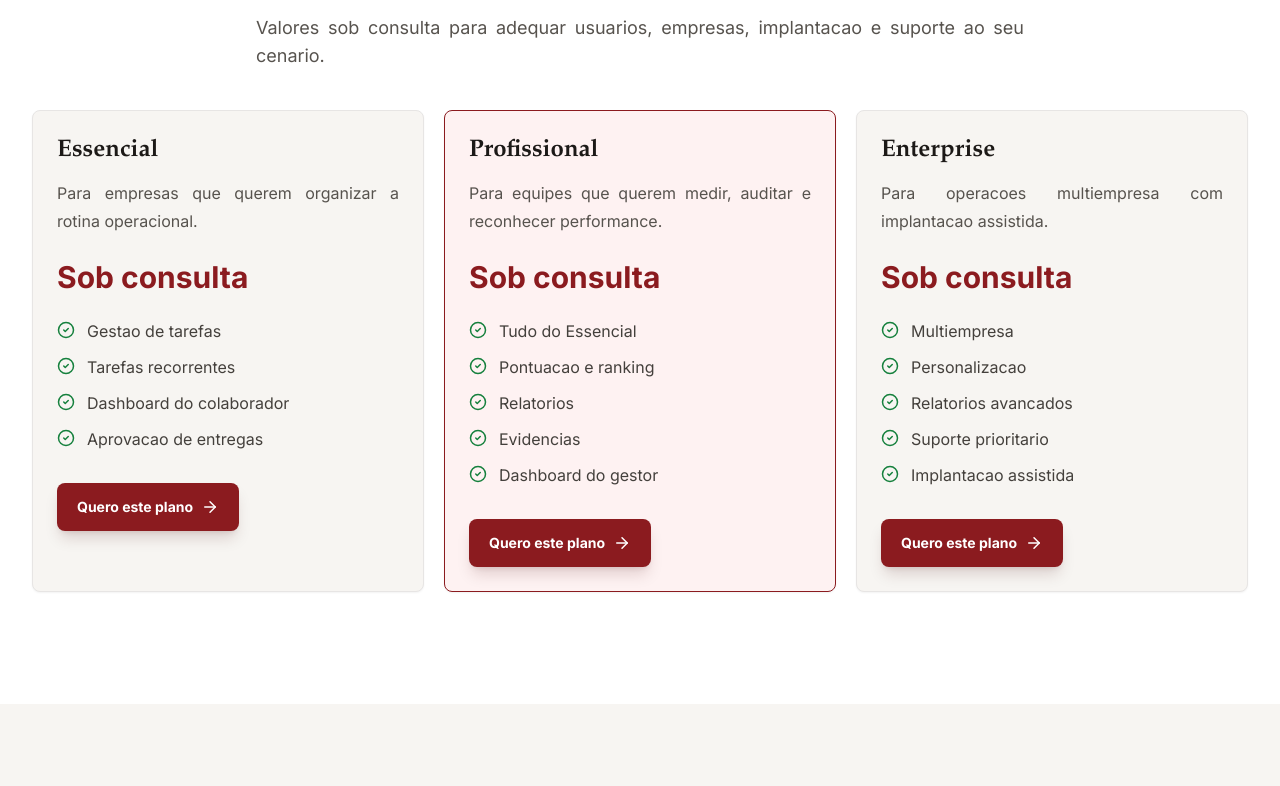
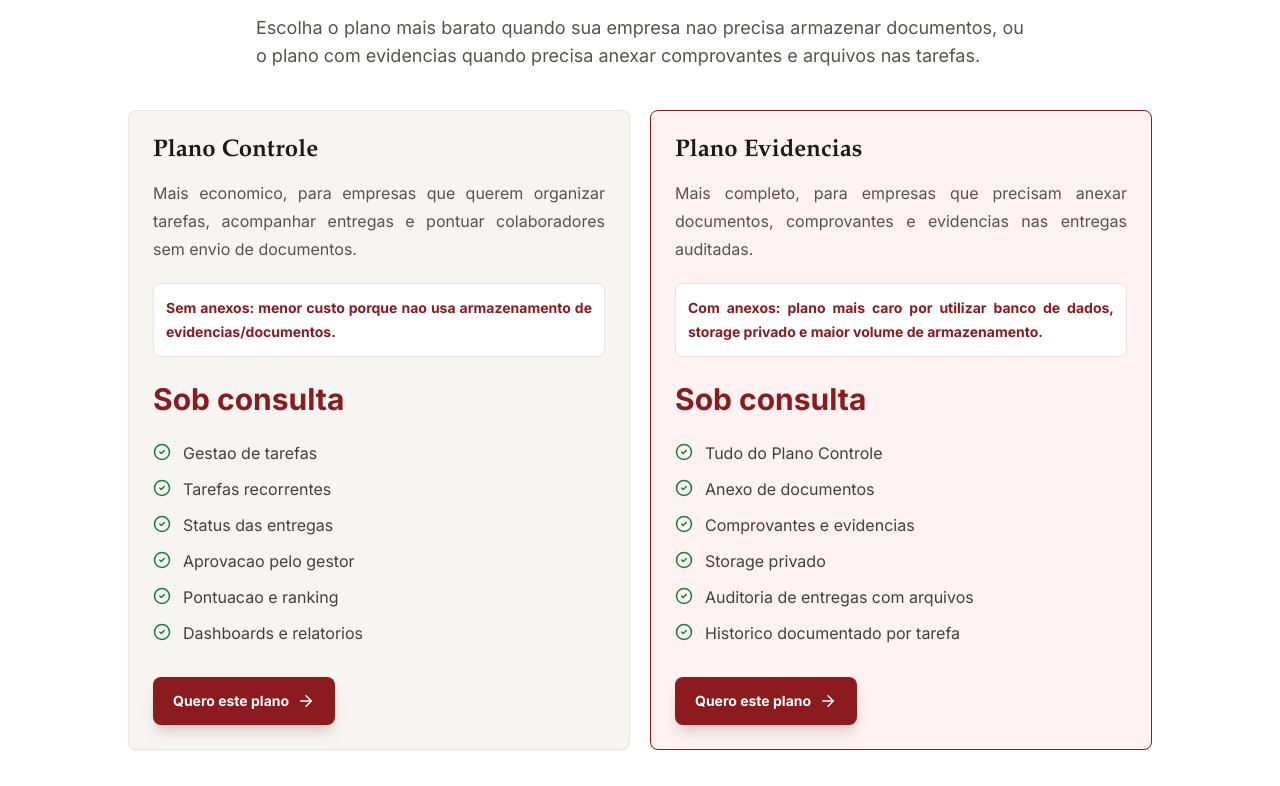
Before and after one commit to diegociatos/Check-Ciatos, a React (Vite) app: page / in a window 1280 px wide. Shown: the part 9534-10320 px from the top of the page. Built offline with nearby package versions, Linux system fonts and the light colour scheme; no server answers.

Commit message:
Simplify pricing to two storage-based plans

```diff
--- a/components/landing/LandingPage.tsx
+++ b/components/landing/LandingPage.tsx
@@ -28,7 +28,7 @@ import {
 const WHATSAPP_NUMBER = '5531999999999'; // Substitua pelo numero comercial real do Check-Ciatos.
 
 type IconCard = { title: string; value?: string; icon: LucideIcon };
-type Plan = { name: string; description: string; items: string[]; featured?: boolean };
+type Plan = { name: string; description: string; items: string[]; featured?: boolean; note: string };
 
 const navLinks = [
   { label: 'Problema', href: '#problema' },
@@ -137,18 +137,29 @@ const securityCards: IconCard[] = [
 ];
 
 const plans: Plan[] = [
-  { name: 'Essencial', description: 'Para empresas que querem organizar a rotina operacional.', items: ['Gestao de tarefas', 'Tarefas recorrentes', 'Dashboard do colaborador', 'Aprovacao de entregas'] },
-  { name: 'Profissional', description: 'Para equipes que querem medir, auditar e reconhecer performance.', featured: true, items: ['Tudo do Essencial', 'Pontuacao e ranking', 'Relatorios', 'Evidencias', 'Dashboard do gestor'] },
-  { name: 'Enterprise', description: 'Para operacoes multiempresa com implantacao assistida.', items: ['Multiempresa', 'Personalizacao', 'Relatorios avancados', 'Suporte prioritario', 'Implantacao assistida'] },
+  {
+    name: 'Plano Controle',
+    description: 'Mais economico, para empresas que querem organizar tarefas, acompanhar entregas e pontuar colaboradores sem envio de documentos.',
+    note: 'Sem anexos: menor custo porque nao usa armazenamento de evidencias/documentos.',
+    items: ['Gestao de tarefas', 'Tarefas recorrentes', 'Status das entregas', 'Aprovacao pelo gestor', 'Pontuacao e ranking', 'Dashboards e relatorios'],
+  },
+  {
+    name: 'Plano Evidencias',
+    description: 'Mais completo, para empresas que precisam anexar documentos, comprovantes e evidencias nas entregas auditadas.',
+    note: 'Com anexos: plano mais caro por utilizar banco de dados, storage privado e maior volume de armazenamento.',
+    featured: true,
+    items: ['Tudo do Plano Controle', 'Anexo de documentos', 'Comprovantes e evidencias', 'Storage privado', 'Auditoria de entregas com arquivos', 'Historico documentado por tarefa'],
+  },
 ];
 
 const faqs = [
   ['O Check-Ciatos e so um app de tarefas?', 'Nao. Ele conecta tarefas, auditoria, indicadores, pontuacao e reconhecimento por performance em um unico fluxo de gestao.'],
   ['Preciso fazer uma demonstracao para entender o sistema?', 'Nao. Esta pagina explica o fluxo principal, as funcionalidades, os perfis de usuario, os planos e a forma como tarefas viram indicadores. Se sua empresa quiser contratar ou tirar uma duvida comercial, basta chamar pelo WhatsApp.'],
+  ['Qual a diferenca entre os planos?', 'O Plano Controle e mais barato e nao permite anexar documentos. O Plano Evidencias e mais completo, permite anexar documentos, comprovantes e evidencias, e por isso tem custo maior de banco de dados e armazenamento.'],
   ['Posso usar para bonificar colaboradores?', 'Sim. O sistema fornece indicadores para apoiar a politica interna de reconhecimento e bonificacao da empresa.'],
   ['O colaborador ve seus pontos?', 'Sim. O colaborador acompanha pontos, historico, evolucao e elegibilidade conforme as regras internas definidas pela empresa.'],
   ['O gestor aprova as entregas?', 'Sim. O gestor pode conferir entregas, aprovar, reprovar ou solicitar ajuste com historico organizado.'],
-  ['Da para anexar comprovantes?', 'Sim. As entregas podem receber evidencias para facilitar auditoria e reduzir discussoes informais.'],
+  ['Da para anexar comprovantes?', 'Sim, no Plano Evidencias. O Plano Controle nao inclui anexos para manter um custo menor para empresas que nao precisam armazenar documentos.'],
   ['Serve para contabilidade e advocacia?', 'Sim. O produto foi pensado para rotinas recorrentes de equipes administrativas, operacionais e de servicos profissionais.'],
   ['Cada empresa tem seus proprios dados?', 'Sim. O app trabalha com isolamento por empresa e controle por perfil de usuario.'],
   ['Posso criar tarefas recorrentes?', 'Sim. Voce pode criar modelos para tarefas diarias, semanais, mensais e por data especifica.'],
@@ -239,7 +250,7 @@ const UseCasesSection: React.FC = () => <section className="bg-white py-20 md:py
 
 const SecuritySection: React.FC = () => <section className="bg-[#F7F5F2] py-20 md:py-28"><div className="mx-auto grid max-w-7xl gap-10 px-4 sm:px-6 lg:grid-cols-[0.9fr_1.1fr] lg:px-8"><SectionHeading eyebrow="Seguranca e controle" title="Controle por perfil, dados isolados e gestao multiempresa." description="O Check-Ciatos foi construido para ambientes empresariais: cada papel acessa o que precisa, cada empresa opera com seus proprios dados e evidencias ficam em armazenamento privado." /><div className="grid gap-4 sm:grid-cols-2">{securityCards.map(({ title, icon: Icon }) => <div key={title} className="rounded-lg bg-white p-5 shadow-sm"><Icon className="text-marca" size={25} /><p className="mt-4 font-bold text-tinta">{title}</p></div>)}</div></div></section>;
 
-const PricingSection: React.FC = () => <section id="planos" className="bg-white py-20 md:py-28"><div className="mx-auto max-w-7xl px-4 sm:px-6 lg:px-8"><SectionHeading center eyebrow="Planos" title="Escolha o nivel certo para a maturidade da sua operacao." description="Valores sob consulta para adequar usuarios, empresas, implantacao e suporte ao seu cenario." /><div className="grid gap-5 lg:grid-cols-3">{plans.map((plan) => <article key={plan.name} className={`rounded-lg border p-6 shadow-sm ${plan.featured ? 'border-marca bg-red-50' : 'border-stone-200 bg-[#F7F5F2]'}`}><h3 className="text-2xl font-bold text-tinta">{plan.name}</h3><p className="mt-3 min-h-14 leading-7 text-stone-600">{plan.description}</p><p className="mt-6 text-3xl font-black text-marca">Sob consulta</p><ul className="mt-6 space-y-3">{plan.items.map((item) => <li key={item} className="flex gap-3 text-stone-700"><CheckCircle2 className="mt-0.5 shrink-0 text-green-700" size={18} />{item}</li>)}</ul><div className="mt-8"><PrimaryButton href={contactUrl()}>Quero este plano</PrimaryButton></div></article>)}</div></div></section>;
+const PricingSection: React.FC = () => <section id="planos" className="bg-white py-20 md:py-28"><div className="mx-auto max-w-7xl px-4 sm:px-6 lg:px-8"><SectionHeading center eyebrow="Planos" title="Dois planos: com anexos ou sem anexos." description="Escolha o plano mais barato quando sua empresa nao precisa armazenar documentos, ou o plano com evidencias quando precisa anexar comprovantes e arquivos nas tarefas." /><div className="mx-auto grid max-w-5xl gap-5 lg:grid-cols-2">{plans.map((plan) => <article key={plan.name} className={`rounded-lg border p-6 shadow-sm ${plan.featured ? 'border-marca bg-red-50' : 'border-stone-200 bg-[#F7F5F2]'}`}><h3 className="text-2xl font-bold text-tinta">{plan.name}</h3><p className="mt-3 min-h-20 leading-7 text-stone-600">{plan.description}</p><p className="mt-5 rounded-lg border border-stone-200 bg-white p-3 text-sm font-bold leading-6 text-marca">{plan.note}</p><p className="mt-6 text-3xl font-black text-marca">Sob consulta</p><ul className="mt-6 space-y-3">{plan.items.map((item) => <li key={item} className="flex gap-3 text-stone-700"><CheckCircle2 className="mt-0.5 shrink-0 text-green-700" size={18} />{item}</li>)}</ul><div className="mt-8"><PrimaryButton href={contactUrl()}>Quero este plano</PrimaryButton></div></article>)}</div></div></section>;
 
 const FAQSection: React.FC = () => <section id="faq" className="bg-[#F7F5F2] py-20 md:py-28"><div className="mx-auto max-w-4xl px-4 sm:px-6 lg:px-8"><SectionHeading center eyebrow="FAQ" title="Perguntas frequentes." /><div className="space-y-4">{faqs.map(([question, answer]) => <details key={question} className="group rounded-lg border border-stone-200 bg-white p-5 shadow-sm"><summary className="cursor-pointer list-none text-lg font-bold text-tinta focus:outline-none focus:ring-4 focus:ring-marca/20">{question}</summary><p className="mt-4 leading-7 text-stone-600">{answer}</p></details>)}</div></div></section>;
 
```
